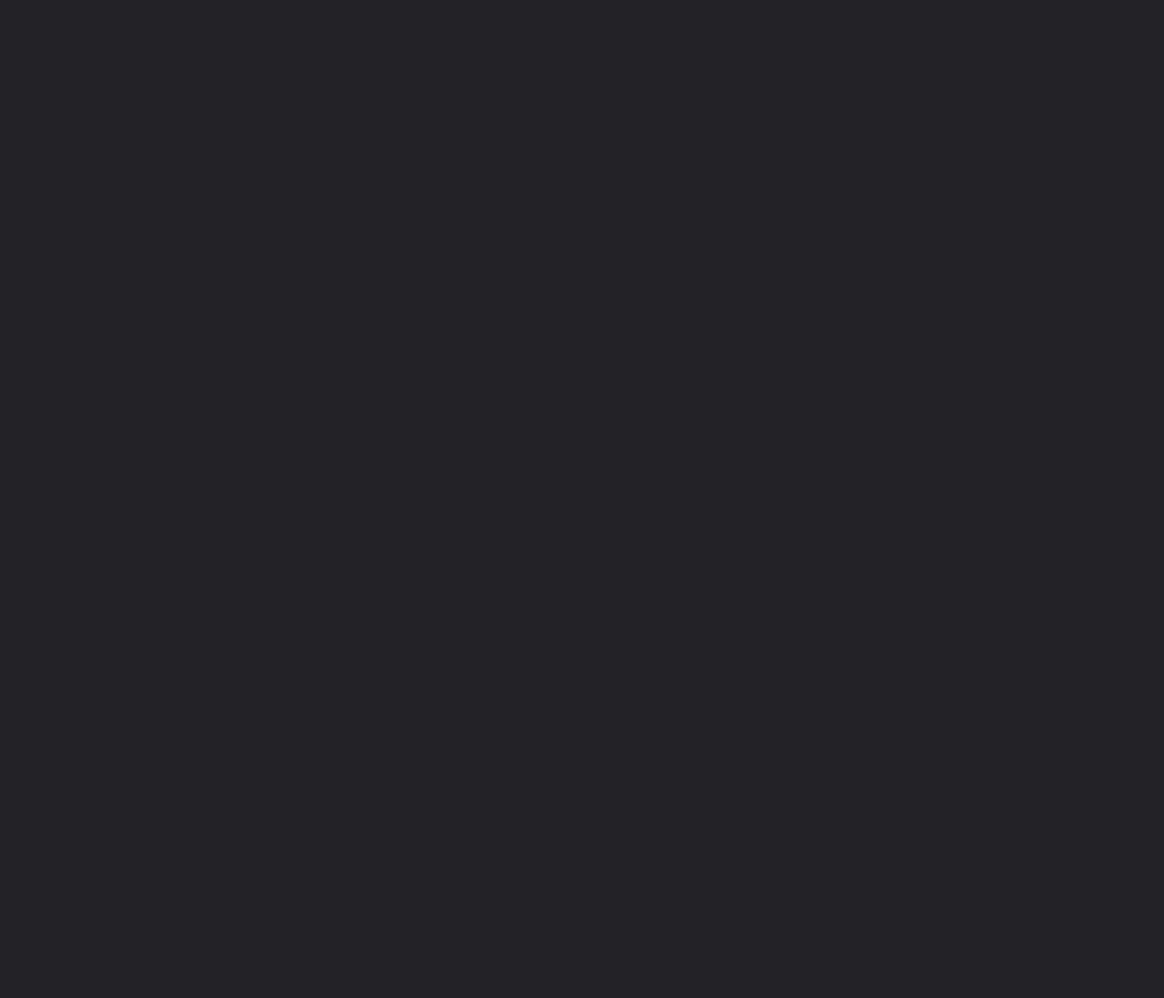
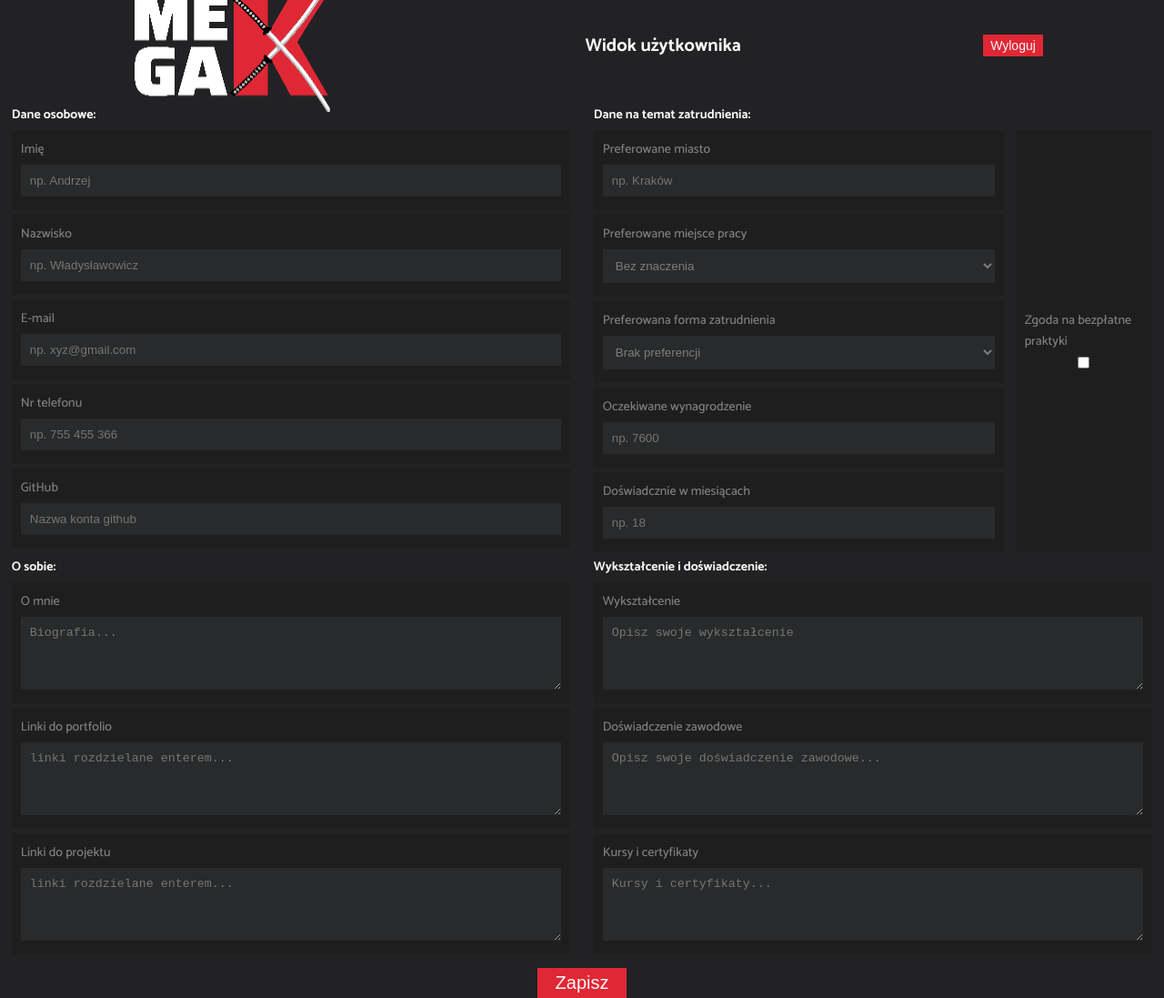
Before and after one commit to Konrad123456/megak-head-hunter-fe, a React (Create React App) app: page /user in a window 1280 px wide. Before the commit this address had no page. Shown: the whole page at 91% size. Before the commit the page ends 800 px from the top, so only its background shows below. Built offline with nearby package versions, Linux system fonts and the light colour scheme.

Commit message:
added views for demonstration

```diff
--- a/src/App.tsx
+++ b/src/App.tsx
@@ -3,6 +3,7 @@
 import { Navigation } from './components/Navigation/Navigation';
 import { PortfolioPage } from './pages/PortfolioPage/PortfolioPage';
 import { AdminViewPage } from './pages/AdminViewPage/AdminViewPage';
+import {UserPage} from "./pages/userPage/UserPage";
 
 function App() {
   return (
@@ -18,6 +19,7 @@
         }
       />
       <Route path={'/admin'} element={<AdminViewPage />} />
+        <Route path={'/user'} element={<UserPage/>}/>
     </Routes>
   );
 }
--- a/src/pages/userPage/_user_page.scss
+++ b/src/pages/userPage/_user_page.scss
@@ -18,6 +18,8 @@
     h1 {
       width: 49%;
       font-size: $font-size-medium;
+      text-align: center;
+      text-transform: uppercase;
     }
 
     button {
@@ -125,7 +127,7 @@
   .user-submit-btn {
     font-size: 2rem;
     padding: 5px 20px;
-    margin: 10px auto;
+    margin: 10px auto 40px;
   }
 }
 
@@ -142,7 +144,6 @@
 
       h1 {
         width: auto;
-        text-align: center;
         font-size: $font-size-XXlarge;
       }
 
```
